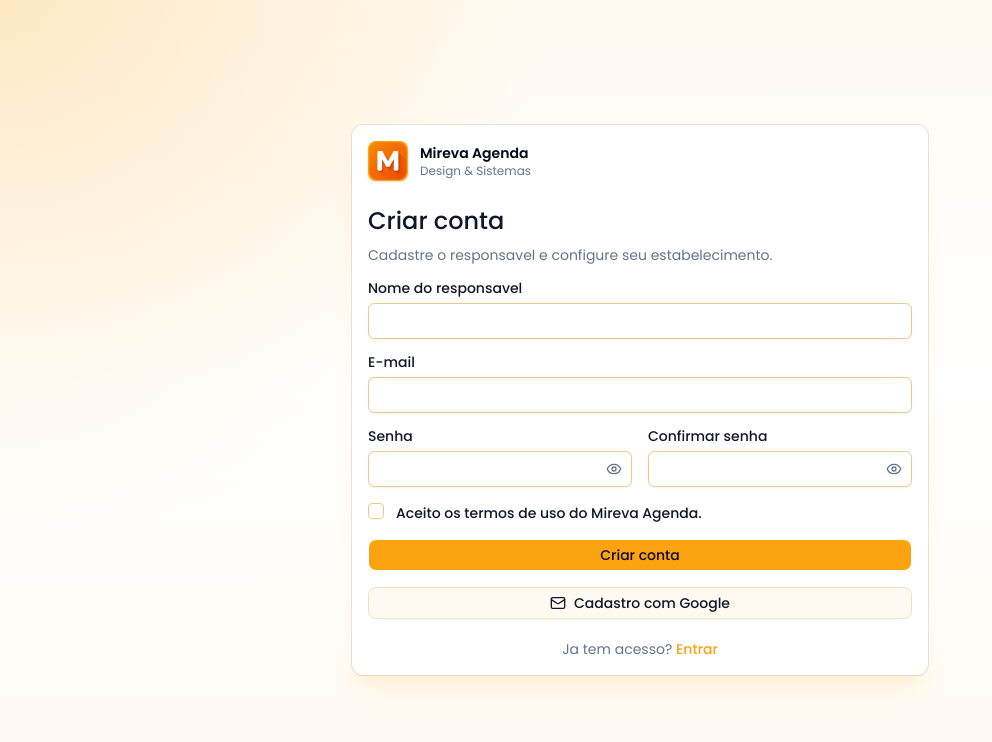
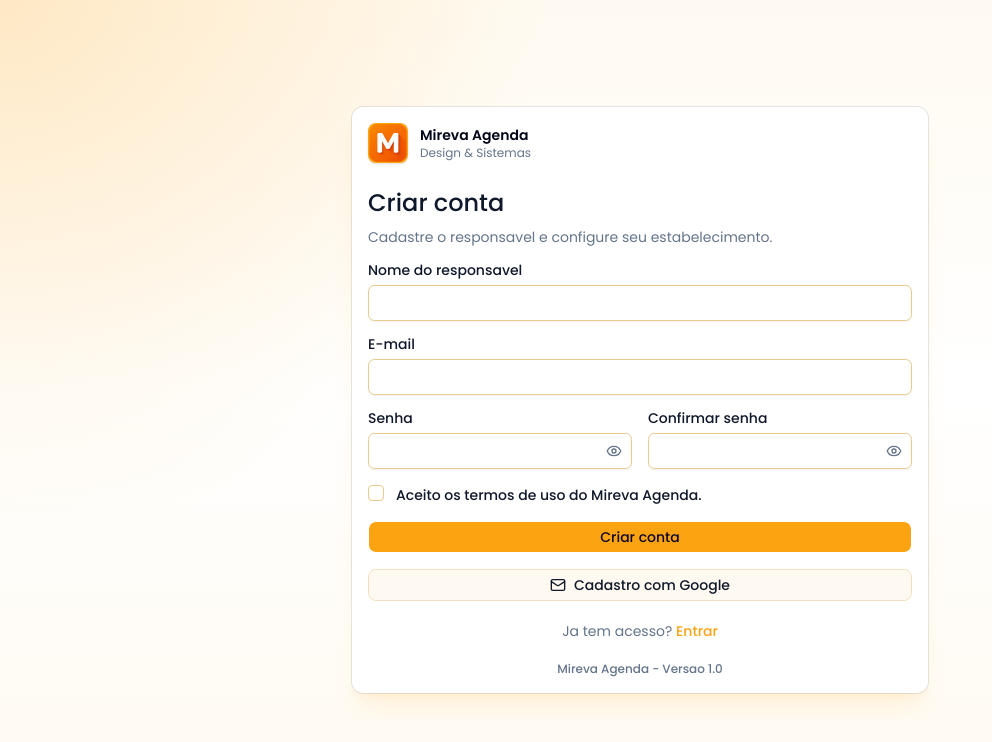
Before and after one commit to RenatoJose7/mirevaAgenda, a Next.js app: page /cadastro in a window 1280 px wide. Shown: the top 742 px of the page, without its empty margins (0-992 px from the left). Built offline with nearby package versions, Linux system fonts and the light colour scheme.

Commit message:
chore: exibe versao do produto

```diff
--- a/src/app/cadastro/page.tsx
+++ b/src/app/cadastro/page.tsx
@@ -7,6 +7,7 @@
 import { useState } from "react";
 import { useForm, useWatch } from "react-hook-form";
 import { z } from "zod";
+import { AppVersion } from "@/components/app-version";
 import { AuthNotice } from "@/components/auth-notice";
 import { BrandMark } from "@/components/brand-mark";
 import { PasswordInput } from "@/components/password-input";
@@ -325,6 +326,7 @@
               Entrar
             </Link>
           </p>
+          <AppVersion className="mt-5" />
         </CardContent>
       </Card>
     </main>
--- a/src/app/onboarding/page.tsx
+++ b/src/app/onboarding/page.tsx
@@ -1,4 +1,5 @@
 import { redirect } from "next/navigation";
+import { AppVersion } from "@/components/app-version";
 import { BrandMark } from "@/components/brand-mark";
 import { OnboardingForm } from "@/components/onboarding-form";
 import { getCurrentBusiness, requireUser } from "@/lib/auth/server";
@@ -18,6 +19,7 @@
       <div className="mx-auto max-w-5xl">
         <BrandMark />
         <OnboardingForm />
+        <AppVersion className="mt-5" />
       </div>
     </main>
   );
--- a/src/app/page.tsx
+++ b/src/app/page.tsx
@@ -1,5 +1,6 @@
 import Link from "next/link";
 import { ArrowRight, CalendarDays, LayoutDashboard, Sparkles } from "lucide-react";
+import { AppVersion } from "@/components/app-version";
 import { BrandMark } from "@/components/brand-mark";
 import { PublicBusinessSearch } from "@/components/public-business-search";
 import { Badge } from "@/components/ui/badge";
@@ -74,6 +75,7 @@
             </Card>
           </div>
         </section>
+        <AppVersion className="pb-2" />
       </div>
     </main>
   );
--- a/src/components/admin-shell.tsx
+++ b/src/components/admin-shell.tsx
@@ -13,6 +13,7 @@
   LogOut,
   Users,
 } from "lucide-react";
+import { AppVersion } from "@/components/app-version";
 import { BrandMark } from "@/components/brand-mark";
 import { Badge } from "@/components/ui/badge";
 import { Button } from "@/components/ui/button";
@@ -82,7 +83,8 @@
         <BrandMark />
         <Separator className="my-6" />
         <NavList />
-        <div className="absolute bottom-6 left-5 right-5 rounded-lg border bg-secondary p-4">
+        <div className="absolute bottom-6 left-5 right-5 space-y-3">
+          <div className="rounded-lg border bg-secondary p-4">
             <div className="flex items-center gap-2 text-sm font-semibold text-foreground">
               <Sparkles className="size-4 text-primary" />
               Ambiente de testes
@@ -90,6 +92,8 @@
             <p className="mt-2 text-xs leading-5 text-muted-foreground">
               Dados reais do estabelecimento no projeto configurado.
             </p>
+          </div>
+          <AppVersion />
         </div>
       </aside>
 
@@ -107,6 +111,7 @@
                   <BrandMark />
                   <Separator className="my-6" />
                   <NavList />
+                  <AppVersion className="mt-8 text-left" />
                 </SheetContent>
               </Sheet>
               {businessLogoUrl && (
--- /dev/null
+++ b/src/components/app-version.tsx
@@ -0,0 +1,9 @@
+import { cn } from "@/lib/utils";
+
+export function AppVersion({ className }: { className?: string }) {
+  return (
+    <p className={cn("text-center text-xs font-medium text-muted-foreground", className)}>
+      Mireva Agenda - Versao 1.0
+    </p>
+  );
+}
--- a/src/components/login-form.tsx
+++ b/src/components/login-form.tsx
@@ -7,6 +7,7 @@
 import { useState } from "react";
 import { useForm } from "react-hook-form";
 import { z } from "zod";
+import { AppVersion } from "@/components/app-version";
 import { AuthNotice } from "@/components/auth-notice";
 import { BrandMark } from "@/components/brand-mark";
 import { PasswordInput } from "@/components/password-input";
@@ -146,6 +147,7 @@
             Criar cadastro
           </Link>
         </p>
+        <AppVersion className="mt-5" />
       </CardContent>
     </Card>
   );
```
Lines whose indentation alone changed are shown as unchanged.
